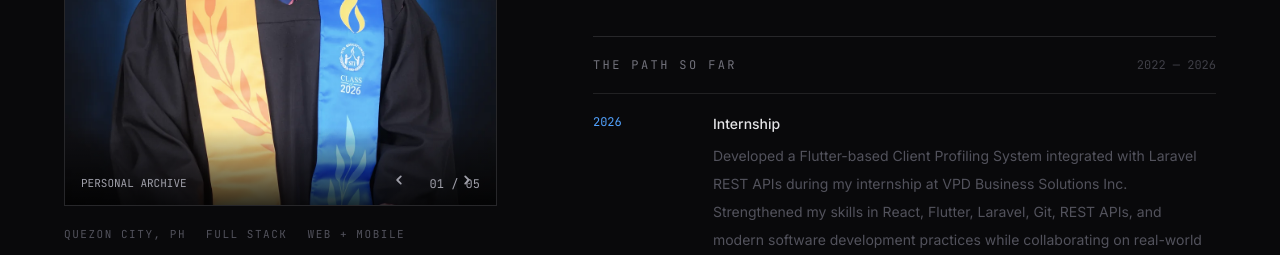
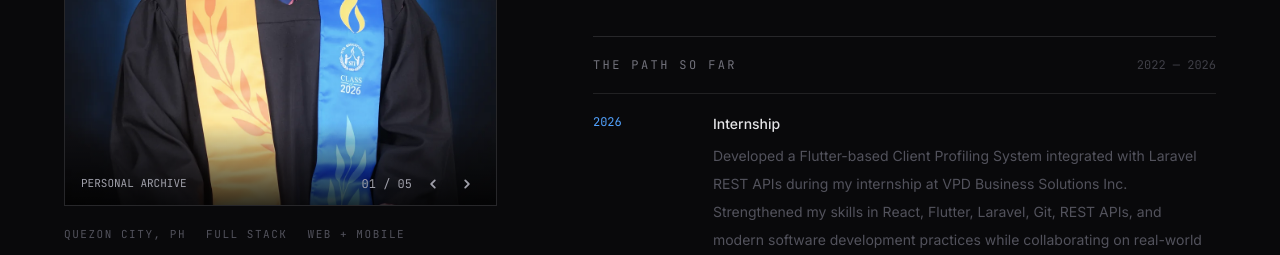
Before and after one commit to brixskata/Portfolio, a React (Vite) app: page / in a window 1280 px wide. Shown: the part 1440-1695 px from the top of the page. Built offline with nearby package versions, Linux system fonts and the light colour scheme.

Commit message:
ui changes

```diff
--- a/src/components/sections/About.tsx
+++ b/src/components/sections/About.tsx
@@ -22,9 +22,7 @@ export default function About() {
           <motion.div initial={{ opacity: 0, x: -20 }} whileInView={{ opacity: 1, x: 0 }} viewport={{ once: true, margin: "-80px" }} transition={{ duration: 0.7 }}>
             <div className="group relative overflow-hidden border border-zinc-800 bg-zinc-900">
               <img src={ABOUT_PHOTOS[photoIndex]} alt={`Marion Brix Quiling portrait ${photoIndex + 1}`} className="aspect-[4/5] w-full object-cover object-top grayscale-[12%] transition duration-500 group-hover:scale-[1.02]" />
-              <div className="absolute inset-x-0 bottom-0 flex items-center justify-between bg-gradient-to-t from-black/80 to-transparent px-4 pb-3 pt-12"><span className="font-mono text-[11px] text-zinc-400">PERSONAL ARCHIVE</span><span className="font-mono text-xs text-zinc-400">{String(photoIndex + 1).padStart(2, "0")} / {String(ABOUT_PHOTOS.length).padStart(2, "0")}</span></div>
-              <button type="button" onClick={showPreviousPhoto} aria-label="Show previous photo" className="absolute bottom-2 right-20 p-2 text-zinc-400 transition hover:text-white focus-visible:outline-2 focus-visible:outline-blue-500"><HiChevronLeft size={18} /></button>
-              <button type="button" onClick={showNextPhoto} aria-label="Show next photo" className="absolute bottom-2 right-3 p-2 text-zinc-400 transition hover:text-white focus-visible:outline-2 focus-visible:outline-blue-500"><HiChevronRight size={18} /></button>
+              <div className="absolute inset-x-0 bottom-0 flex items-center justify-between bg-gradient-to-t from-black/80 to-transparent px-4 pb-2 pt-12"><span className="font-mono text-[11px] text-zinc-400">PERSONAL ARCHIVE</span><div className="flex items-center gap-2"><span className="font-mono text-xs text-zinc-400">{String(photoIndex + 1).padStart(2, "0")} / {String(ABOUT_PHOTOS.length).padStart(2, "0")}</span><button type="button" onClick={showPreviousPhoto} aria-label="Show previous photo" className="p-1 text-zinc-400 transition hover:text-white focus-visible:outline-2 focus-visible:outline-blue-500"><HiChevronLeft size={18} /></button><button type="button" onClick={showNextPhoto} aria-label="Show next photo" className="p-1 text-zinc-400 transition hover:text-white focus-visible:outline-2 focus-visible:outline-blue-500"><HiChevronRight size={18} /></button></div></div>
             </div>
             <div className="mt-5 flex flex-wrap gap-x-5 gap-y-2 font-mono text-[11px] uppercase tracking-[0.14em] text-zinc-600"><span>Quezon City, PH</span><span>Full stack</span><span>Web + mobile</span></div>
           </motion.div>
```
